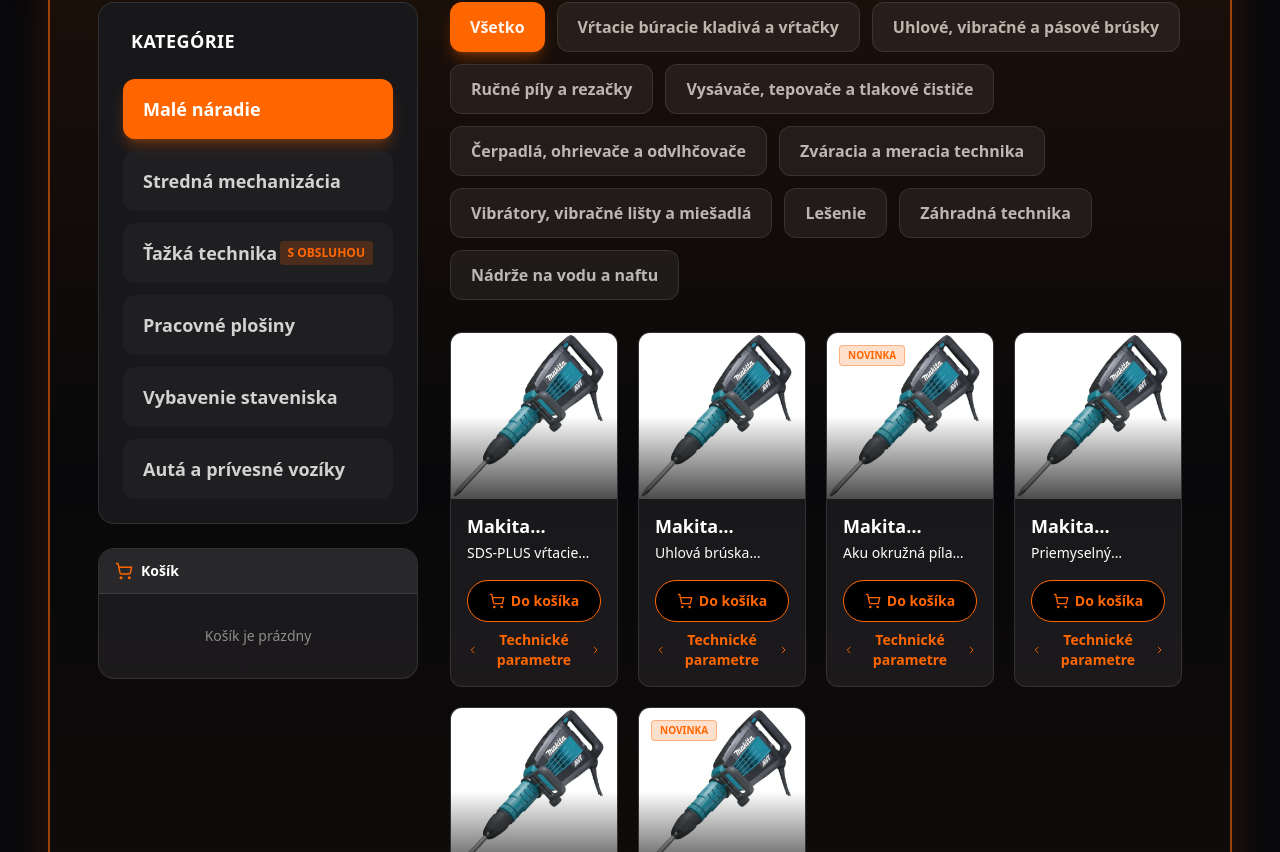
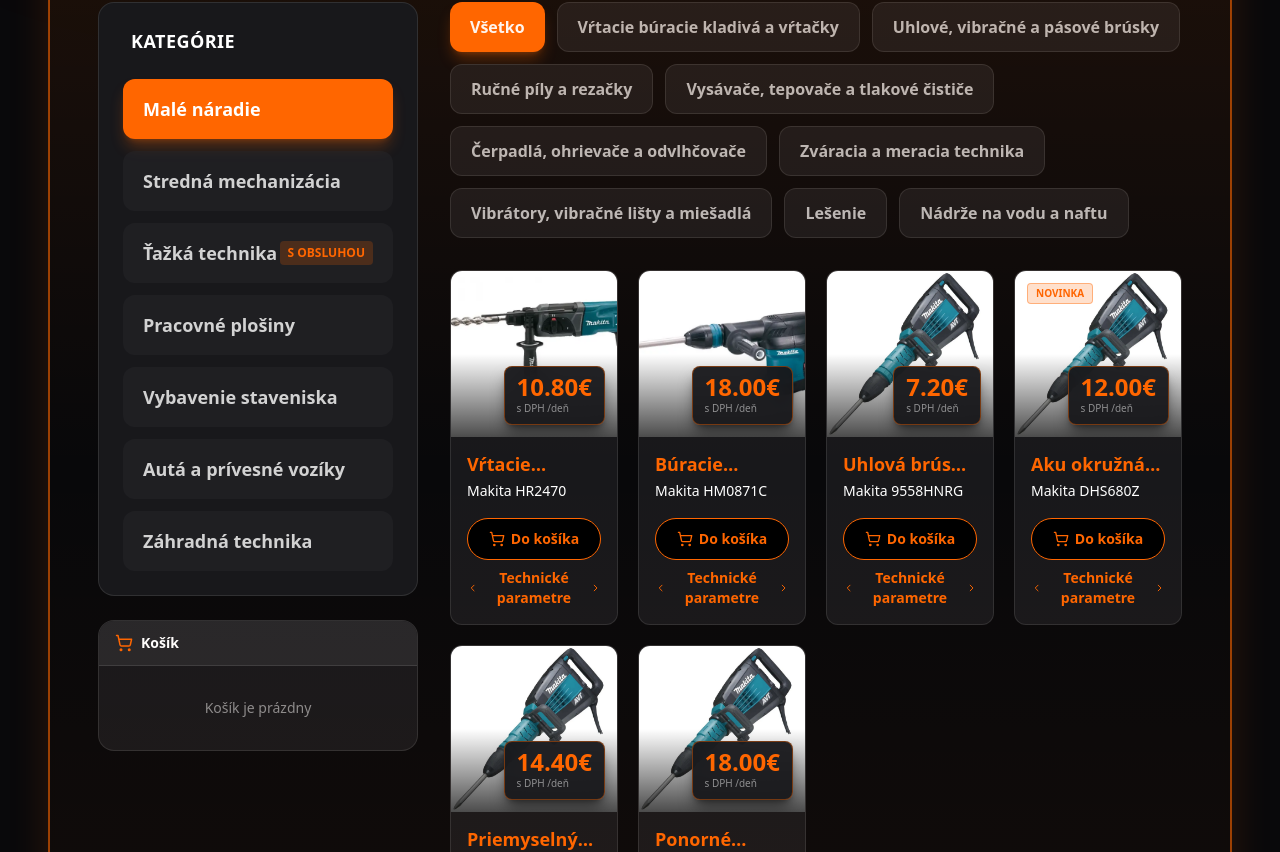
Before and after one commit to bugiiiii11/RoyalStroje, a React (Vite) app: page / in a window 1280 px wide. Shown: the part 868-1720 px from the top of the page. Built offline with nearby package versions, Linux system fonts and the light colour scheme.

Commit message:
upgrade produktovej karty

```diff
--- a/src/components/product/ProductCard.jsx
+++ b/src/components/product/ProductCard.jsx
@@ -34,18 +34,26 @@ export default function ProductCard({ product }) {
               {product.badge}
             </div>
           )}
+
+          {/* Price Badge - Bottom Right */}
+          <div className="absolute bottom-3 right-3 bg-zinc-900/95 border border-orange-primary/40 backdrop-blur-md rounded-lg px-3 py-2 shadow-lg shadow-black/50" style={{ zIndex: 2 }}>
+            <div className="flex flex-col items-start">
+              <span className="text-orange-primary text-2xl font-black leading-none">{(product.pricePerDay * 1.2).toFixed(2)}€</span>
+              <span className="text-white/50 text-[10px] font-medium mt-0.5">s DPH /deň</span>
+            </div>
+          </div>
         </div>
 
         {/* Content */}
         <div className="p-4">
           {/* Product Name */}
-          <h3 className="text-lg font-bold text-white mb-1 leading-tight line-clamp-1">
-            {product.name}
+          <h3 className="text-lg font-bold text-orange-primary mb-1 leading-tight line-clamp-1">
+            {product.description}
           </h3>
 
           {/* Description */}
           <p className="text-white text-sm mb-4 leading-relaxed line-clamp-1">
-            {product.description}
+            {product.name}
           </p>
 
           {/* Actions */}
@@ -99,111 +107,77 @@ export default function ProductCard({ product }) {
           onClick={() => setShowSpecs(false)}
         >
           <div
-            className="bg-zinc-900 border border-white/10 rounded-2xl max-w-2xl w-full max-h-[80vh] overflow-y-auto"
+            className="bg-zinc-900 border-2 border-orange-primary/60 rounded-2xl max-w-md w-full max-h-[90vh] overflow-y-auto shadow-[0_0_40px_rgba(255,102,0,0.3)]"
             onClick={(e) => e.stopPropagation()}
           >
-            {/* Header */}
-            <div className="sticky top-0 bg-zinc-900 border-b border-white/10 p-6 flex items-center justify-between">
-              <div>
-                <h2 className="text-2xl font-black text-white mb-1">{product.name}</h2>
-                <p className="text-white/60 text-sm">{product.subcategory}</p>
-              </div>
-              <button
-                onClick={() => setShowSpecs(false)}
-                className="w-10 h-10 rounded-full bg-white/5 border border-white/10 flex items-center justify-center text-white/70 hover:bg-white/10 hover:text-white transition-all"
-              >
-                <X size={20} />
-              </button>
-            </div>
+            {/* Close Button */}
+            <button
+              onClick={() => setShowSpecs(false)}
+              className="absolute top-4 right-4 w-8 h-8 rounded-full bg-zinc-800 border border-white/10 flex items-center justify-center text-white/70 hover:bg-white/10 hover:text-white transition-all"
+            >
+              <X size={16} />
+            </button>
 
             {/* Content */}
             <div className="p-6">
               {/* Image */}
-              <div className="mb-6 rounded-xl overflow-hidden border border-white/10">
+              <div className="mb-6 rounded-xl overflow-hidden border border-white/10 bg-zinc-800">
                 <img
                   src={product.image}
                   alt={product.name}
-                  className="w-full h-64 object-cover"
+                  className="w-full h-56 object-contain"
                 />
               </div>
 
-              {/* Description */}
-              <div className="mb-6">
-                <h3 className="text-white font-bold text-lg mb-2">Popis</h3>
-                <p className="text-white/70 leading-relaxed">{product.description}</p>
+              {/* Product Info */}
+              <div className="mb-6 text-center">
+                <h2 className="text-2xl font-black text-orange-primary mb-2">{product.description}</h2>
+                <p className="text-white text-lg font-bold">{product.name}</p>
               </div>
 
-              {/* Specs */}
-              <div className="mb-6">
-                <h3 className="text-white font-bold text-lg mb-3">Technické parametre</h3>
-                <div className="bg-zinc-800 border border-white/10 rounded-xl p-4 space-y-3">
-                  {product.specs ? (
-                    Object.entries(product.specs).map(([key, value]) => (
-                      <div key={key} className="flex justify-between py-2 border-b border-white/5 last:border-0">
-                        <span className="text-white/60 font-medium">{key}</span>
-                        <span className="text-white font-bold">{value}</span>
-                      </div>
-                    ))
-                  ) : (
-                    <p className="text-white/60 text-sm">
-                      Pre viac informácií o technických parametroch nás kontaktujte na{' '}
-                      <a href="tel:+421948555551" className="text-orange-primary font-bold hover:underline">
-                        0948 555 551
-                      </a>
-                    </p>
-                  )}
-                </div>
-              </div>
-
-              {/* Features */}
+              {/* Parameters Table */}
               {product.features && product.features.length > 0 && (
                 <div className="mb-6">
-                  <h3 className="text-white font-bold text-lg mb-3">Vlastnosti</h3>
-                  <div className="flex flex-wrap gap-2">
-                    {product.features.map((feature, idx) => (
-                      <span
-                        key={idx}
-                        className="px-3 py-1.5 bg-orange-primary/10 border border-orange-primary/30 text-orange-primary rounded-lg font-semibold text-sm"
-                      >
-                        {feature}
-                      </span>
-                    ))}
+                  <h3 className="text-white font-bold text-sm uppercase tracking-wide mb-3 text-center">Parametre</h3>
+                  <div className="bg-zinc-800 border border-white/10 rounded-xl overflow-hidden">
+                    {product.features.map((feature, idx) => {
+                      // Split feature by common separators or just display as is
+                      const parts = feature.split(/[-:]/);
+                      const label = parts.length > 1 ? parts[0].trim() : `Parameter ${idx + 1}`;
+                      const value = parts.length > 1 ? parts.slice(1).join('-').trim() : feature;
+
+                      return (
+                        <div key={idx} className="flex justify-between py-3 px-4 border-b border-white/5 last:border-0">
+                          <span className="text-white/60 font-medium text-sm">{label}</span>
+                          <span className="text-white font-bold text-sm">{value}</span>
+                        </div>
+                      );
+                    })}
                   </div>
                 </div>
               )}
 
-              {/* Price */}
-              <div className="bg-orange-primary/10 border border-orange-primary/30 rounded-xl p-4 mb-6">
-                <div className="flex items-center justify-between">
-                  <div>
-                    <p className="text-white/70 text-sm mb-1">Cena prenájmu</p>
-                    <p className="text-orange-primary text-3xl font-black">{product.price}</p>
-                    <p className="text-white/60 text-xs font-semibold mt-1">bez DPH</p>
-                  </div>
-                  <a
-                    href="tel:+421948555551"
-                    className="inline-flex items-center gap-2 px-6 py-3 bg-gradient-to-r from-orange-primary to-orange-hover text-white font-bold rounded-full hover:scale-105 transition-all shadow-lg shadow-orange-primary/40"
-                  >
-                    <Phone size={16} />
-                    <span>Rezervovať</span>
-                  </a>
+              {/* Prices */}
+              <div className="mb-6 space-y-3">
+                <div className="flex justify-between items-center bg-zinc-800 border border-white/10 rounded-lg p-4">
+                  <span className="text-white/70 font-medium">Cena bez DPH</span>
+                  <span className="text-white text-xl font-black">{product.pricePerDay}€ /deň</span>
+                </div>
+                <div className="flex justify-between items-center bg-orange-primary/10 border border-orange-primary/30 rounded-lg p-4">
+                  <span className="text-orange-primary/80 font-medium">Cena s DPH</span>
+                  <span className="text-orange-primary text-xl font-black">{(product.pricePerDay * 1.2).toFixed(2)}€ /deň</span>
                 </div>
               </div>
 
-              {/* Stock Status */}
-              <div className="text-center">
-                {product.inStock ? (
-                  <span className="inline-flex items-center gap-2 text-green-400 font-semibold">
-                    <span className="w-2 h-2 rounded-full bg-green-400"></span>
-                    Dostupné na sklade
-                  </span>
-                ) : (
-                  <span className="inline-flex items-center gap-2 text-red-400 font-semibold">
-                    <span className="w-2 h-2 rounded-full bg-red-400"></span>
-                    Momentálne nedostupné
-                  </span>
-                )}
-              </div>
+              {/* Reserve Button */}
+              <a
+                href="tel:+421948555551"
+                className="relative w-full inline-flex items-center justify-center gap-2 px-6 py-4 bg-gradient-to-r from-orange-primary to-orange-hover text-white font-bold text-lg rounded-full hover:scale-105 transition-all shadow-lg shadow-orange-primary/40 overflow-hidden group"
+              >
+                <div className="absolute inset-0 bg-gradient-to-r from-transparent via-white/20 to-transparent -translate-x-full group-hover:translate-x-full transition-transform duration-700"></div>
+                <Phone size={20} className="relative z-10" />
+                <span className="relative z-10">Rezervovať</span>
+              </a>
             </div>
           </div>
         </div>
--- a/src/data/categories.js
+++ b/src/data/categories.js
@@ -16,7 +16,6 @@ export const categories = [
       { id: 'zvaracia-meracia', name: 'Zváracia a meracia technika', slug: 'zvaracia-meracia' },
       { id: 'vibratory-miesadla', name: 'Vibrátory, vibračné lišty a miešadlá', slug: 'vibratory-miesadla' },
       { id: 'lesenie', name: 'Lešenie', slug: 'lesenie' },
-      { id: 'zahradna-technika', name: 'Záhradná technika', slug: 'zahradna-technika' },
       { id: 'nadrze', name: 'Nádrže na vodu a naftu', slug: 'nadrze' },
     ]
   },
@@ -89,4 +88,19 @@ export const categories = [
       { id: 'privesne-voziky', name: 'Prívesné vozíky', slug: 'privesne-voziky' },
     ]
   },
+  {
+    id: 'zahradna-technika',
+    name: 'Záhradná technika',
+    slug: 'zahradna-technika',
+    description: 'Kosačky, krovinorezy, fukovače, vertikutátory a ďalšia záhradná technika',
+    subcategories: [
+      { id: 'all', name: 'Všetko', slug: 'all' },
+      { id: 'kosacky', name: 'Kosačky na trávu', slug: 'kosacky' },
+      { id: 'krovinorezy', name: 'Krovinorezy a motorové píly', slug: 'krovinorezy' },
+      { id: 'fukovace', name: 'Fukovače a vysávače lístia', slug: 'fukovace' },
+      { id: 'vertikutatory', name: 'Vertikutátory a prevzdušňovače', slug: 'vertikutatory' },
+      { id: 'drvice', name: 'Drviče konárov a vetiev', slug: 'drvice' },
+      { id: 'kultivacie', name: 'Kultivácie a rotavátory', slug: 'kultivacie' },
+    ]
+  },
 ];
--- a/src/data/products.js
+++ b/src/data/products.js
@@ -7,12 +7,34 @@ export const products = [
     id: 'makita-hr2470',
     name: 'Makita HR2470',
     category: 'male-naradie',
-    subcategory: 'vrtacky',
-    image: '/product-makita-hr2470.webp',
-    price: '8€/deň',
-    pricePerDay: 8,
-    description: 'SDS-PLUS vŕtacie kladivo',
-    features: ['800W', 'SDS-Plus', 'Rýchloúpínanie'],
+    subcategory: 'vrtacie-buracie-kladiva',
+    image: '/makita-hr2470.webp',
+    price: '9€/deň',
+    pricePerDay: 9,
+    description: 'Vŕtacie kladivo 2.9kg SDS-Plus',
+    features: [
+      'Sila jednotlivého príklepu - 2.4 J',
+      'Max. vŕtací výkon (oceľ, betón, drevo) - 13/24/32 mm',
+      'Príkon - 780 W'
+    ],
+    inStock: true,
+    isNew: false,
+    isPopular: true,
+  },
+  {
+    id: 'makita-hm0871c',
+    name: 'Makita HM0871C',
+    category: 'male-naradie',
+    subcategory: 'vrtacie-buracie-kladiva',
+    image: '/makita-hm0870c.webp',
+    price: '15€/deň',
+    pricePerDay: 15,
+    description: 'Búracie kladivo 5.6kg',
+    features: [
+      'Sila jednotlivého príklepu - 8.1 J',
+      'Antivibračná technológia - AV1',
+      'Príkon - 1.100 W'
+    ],
     inStock: true,
     isNew: false,
     isPopular: true,
```
Also changed, not shown: public/makita-hm0870c.webp (added), public/makita-hr2470.webp (added).
